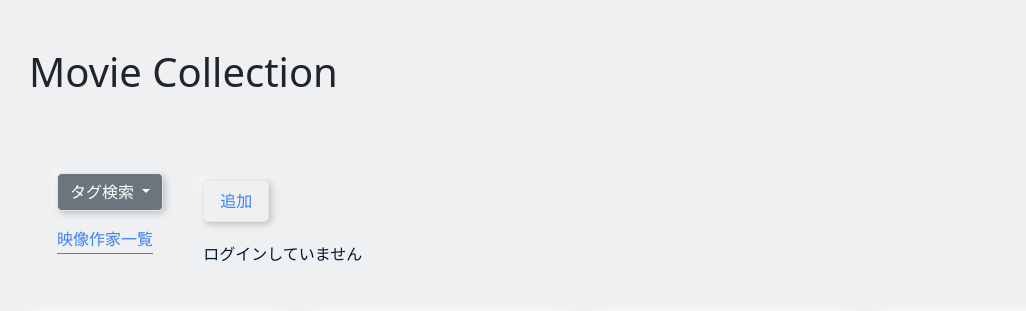
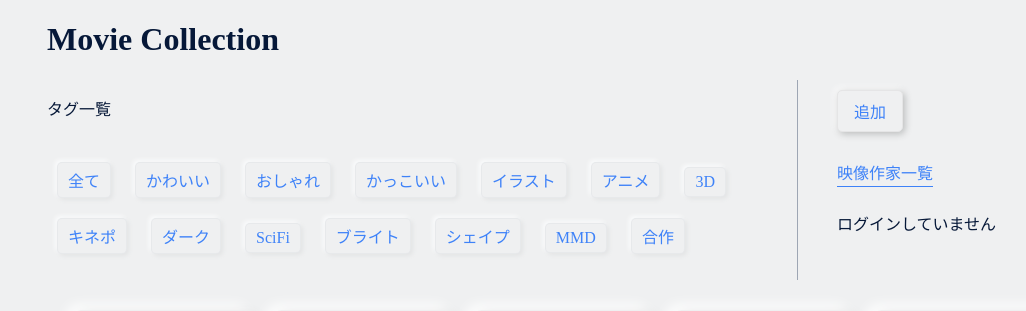
Before and after one commit to crashRT/MovieCollection, a Django app: page / in a window 1280 px wide. Shown: the top 311 px of the page, without its empty margins (53-1079 px from the left). Run offline with Django 4.2, Linux system fonts and the light colour scheme; data comes from the database, SQL or seed files in the repository; some libraries are stand-ins or nearby versions; some web fonts are replaced.

Commit message:
Revert "デザイン調整"

```diff
--- a/collection/templates/collection/base.html
+++ b/collection/templates/collection/base.html
@@ -2,34 +2,26 @@
 
 <!DOCTYPE html>
 <html lang="ja">
-
     <head>
         <meta charset="utf-8">
         <meta name="viewport" content="width=device-width, initial-scale=1, minimum-scale=1, user-scalable=yes">
         <title>MovieCollection</title>
 
-    <link rel="stylesheet" href="https://use.typekit.net/mwk7rug.css">
-    <link href="https://cdn.jsdelivr.net/npm/bootstrap@5.3.0-alpha1/dist/css/bootstrap.min.css" rel="stylesheet"
-        integrity="sha384-GLhlTQ8iRABdZLl6O3oVMWSktQOp6b7In1Zl3/Jr59b6EGGoI1aFkw7cmDA6j6gD" crossorigin="anonymous">
         <link rel="stylesheet" href="{% static 'css/style.css' %}" type="text/css">
         {% block header %}
         {% endblock header %}
+        <link rel="stylesheet" href="https://use.typekit.net/mwk7rug.css">
 
-
+        <script src="https://cdnjs.cloudflare.com/ajax/libs/lazysizes/5.1.2/lazysizes.min.js"></script>
 
         <meta name="author" content="crashRT" />
 
     </head>
 
     <body>
-    <script src="https://cdnjs.cloudflare.com/ajax/libs/lazysizes/5.1.2/lazysizes.min.js"></script>
-    <script src="https://cdn.jsdelivr.net/npm/bootstrap@5.3.0-alpha1/dist/js/bootstrap.bundle.min.js"
-        integrity="sha384-w76AqPfDkMBDXo30jS1Sgez6pr3x5MlQ1ZAGC+nuZB+EYdgRZgiwxhTBTkF7CXvN"
-        crossorigin="anonymous"></script>
 
 
         {% block content %}
         {% endblock content %}
     </body>
-
 </html>
--- a/collection/templates/collection/form.html
+++ b/collection/templates/collection/form.html
@@ -3,8 +3,6 @@
 {% endblock header %}
 
 {% block content %}
-
-<main class="container">
 <h1>映像作品の追加</h1>
 <!-- <form class="" action={% url 'index' %} method="post" enctype="multipart/form-data"> -->
 {% if notice %}
@@ -24,5 +22,5 @@
     {% endfor %}
     {% endif %}
 </p>
-</main>
+
 {% endblock content %}
--- a/collection/templates/collection/header.html
+++ /dev/null
@@ -1,47 +0,0 @@
-<header class="header container">
-    <h1 class="my-5">
-        <a class="text-dark text-decoration-none" href="{% url 'index' %}">
-            Movie Collection
-        </a>
-    </h1>
-
-    <nav>
-        <div class="row m-3 align-items-center">
-            <section class=" col-sm-auto my-3">
-                {% if taglist %}
-                <div class="dropdown">
-                    <button class="btn btn-secondary dropdown-toggle neumo-shadow" type="button"
-                        data-bs-toggle="dropdown" aria-expanded="false">
-                        タグ検索
-                    </button>
-                    <ul class="dropdown-menu">
-                        {% for tag in taglist %}
-                        <li><a class="dropdown-item" href={% url "taglist" tag.name %}>{{tag.name}}</a></li>
-                        {% endfor %}
-                    </ul>
-                </div>
-                {% endif %}
-
-                <a href="{% url 'creators' %}">
-                    <div class="CreatorsLink my-2">
-                        <p class="CreatorsLink">映像作家一覧</p>
-                    </div>
-                </a>
-            </section>
-
-            <section class="col-sm-auto m-3">
-                <div class="button">
-                    <a href="{% url 'add' %}">
-                        <button class="button">追加</button>
-                    </a>
-                </div>
-
-                {% if user.is_authenticated %}
-                <p>{{ user.get_username }}でログイン中</p>
-                {% else %}
-                <p>ログインしていません</p>
-                {% endif %}
-            </section>
-        </div>
-    </nav>
-</header>
--- a/collection/templates/collection/index.html
+++ b/collection/templates/collection/index.html
@@ -7,10 +7,52 @@
 
 {% block content %}
 
-{% include 'collection/header.html' %}
+<header class="header">
+    <h1>Movie Collection</h1>
 
-<main>
-    <section class="container">
+
+    {% if taglist %}
+    <div class="taglist">
+        <p class="taglist">タグ一覧</p>
+        <div class="taglistContainer">
+            <ul>
+                <a class="taglist" href={% url 'index' %}>
+                    <li class="taglist">
+                        全て
+                    </li>
+                </a>
+                {% for tag in taglist %}
+                <a class="taglist" href={% url 'taglist' tag.name %}>
+                    <li class="taglist">
+                        {{ tag.name }}
+                    </li>
+                </a>
+                {% endfor %}
+            </ul>
+        </div>
+    </div>
+    {% endif %}
+
+    <div class="headerR">
+        <div class="button">
+            <a href="{% url 'add' %}">
+                <button>追加</button>
+            </a>
+        </div>
+        <a href="{% url 'creators' %}">
+            <div class="CreatorsLink">
+                <p class="CreatorsLink">映像作家一覧</p>
+            </div>
+        </a>
+        {% if user.is_authenticated %}
+        <p>{{ user.get_username }}でログイン中</p>
+        {% else %}
+        <p>ログインしていません</p>
+        {% endif %}
+    </div>
+
+</header>
+
 {% if tagname %}
 <h4>タグ：{{ tagname }}</h4>
 {% endif %}
@@ -18,28 +60,21 @@
 {% if creator %}
 <h4>映像作家：{{ creator }}</h4>
 {% endif %}
-    </section>
 
 {% if movie_list %}
-    <article class="container mb-5 text-center">
-        <div class="row row-cols-1 row-cols-sm-2 row-cols-md-3 row-cols-lg-4 g-3">
+<div class="MovieList">
     {% for movie in movie_list %}
-            <div class="col">
     <a href="{% url 'detail' movie.id %}">
-                    <div class="card MovieCard">
-                        <div class="card-body">
+        <div class="MovieCard">
             {{ movie.link|safe }}
-                            <p class="my-2">{{ movie.title }}</p>
-                        </div>
+
+            <p>{{ movie.title }}</p>
         </div>
     </a>
-            </div>
     {% endfor %}
 </div>
-    </article>
 {% else %}
 <p>No movies are available.</p>
 {% endif %}
-</main>
 
 {% endblock content %}
--- a/static/css/list.css
+++ b/static/css/list.css
@@ -6,6 +6,8 @@
 }
 
 .MovieCard {
+    width: 160px;
+    margin: 10px;
     padding: 10px;
     border-radius: 10px;
     border-radius: 10px;
@@ -15,6 +17,6 @@
 }
 
 iframe{
-    width: 90% ;
-    height: 80%;
+    width: 160px ;
+    height: 90px ;
 }
--- a/static/css/style.css
+++ b/static/css/style.css
@@ -1,6 +1,8 @@
 body {
+  width: 1080px;
   background-color: #eff0f1;
   margin: 0 auto;
+  padding: 0 20px;
 }
 
 /*p {
@@ -21,14 +23,8 @@ a:hover{
   color:#10326b;
 }
 
-.neumo-shadow {
-  border-radius: 5px;
-  border: #e5e5e6 solid 1px;
-  box-shadow: 2px 2px 7px #b9bbbb, -2px -2px 7px #ffffff;
-}
-
 /*ボタンのデザイン*/
-button.button {
+button {
   appearance: none;
   border-radius: 5px;
   background: #eff0f1;
@@ -40,14 +36,14 @@ button.button {
   cursor: pointer;
 }
 
-button.button:hover {
+button:hover {
   background: #10326b;
   color: #eff0f1;
 }
 
 .button {
   display: block;
-  margin: 20px 0;
+  margin: 10px 100px 10px auto;
 }
 
 div.button{
```
Also changed, not shown: collection/templates/collection/creators.html (+44 -3 lines), collection/templates/collection/delete.html (+2 -5 lines), collection/templates/collection/detail.html (+47 -10 lines), collection/templates/collection/edit.html (+3 -4 lines), collection/views.py (+37 -51 lines). Lines whose indentation alone changed are shown as unchanged.
